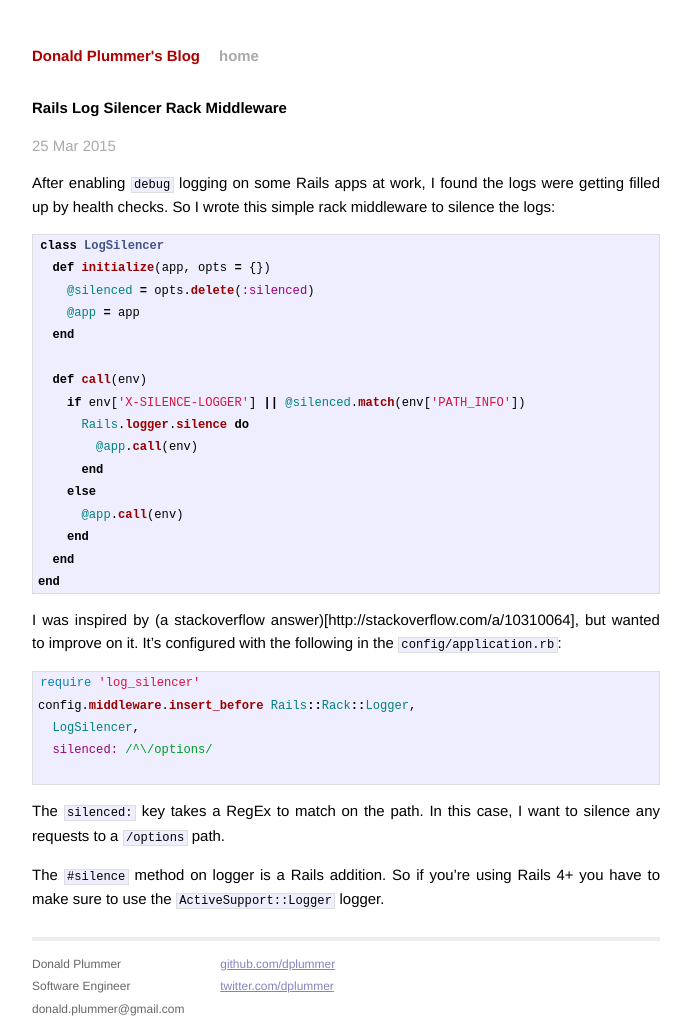
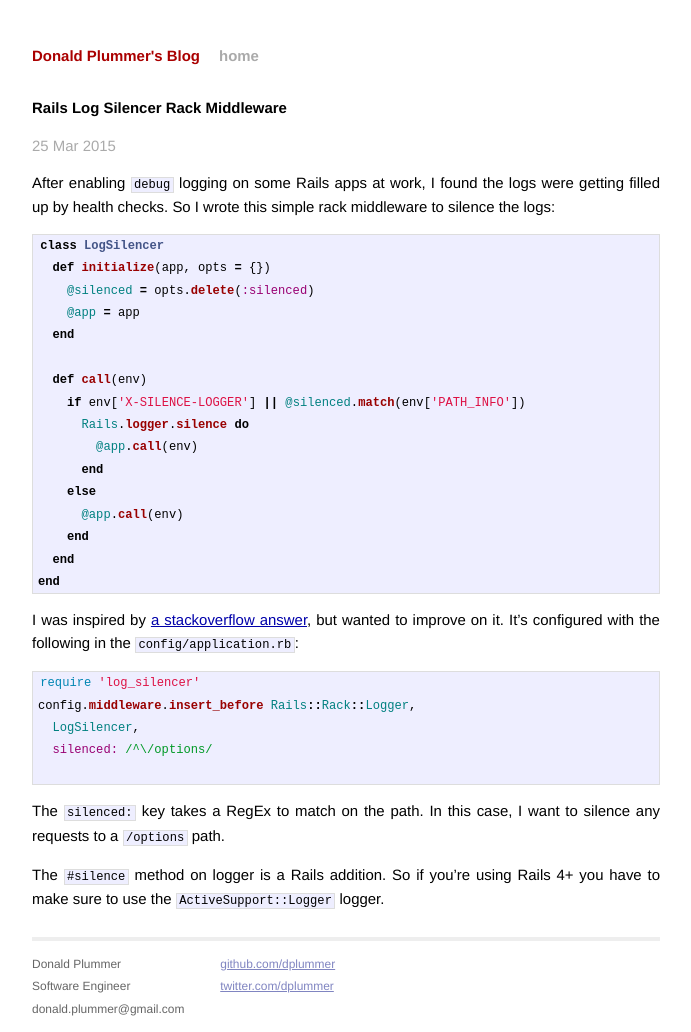
Before and after one commit to dplummer/dplummer.github.io, a Jekyll site: the page built from _posts/2015-03-25-log-silencer.md, in a window 1280 px wide. Shown: the whole page, without its empty margins (294-985 px from the left). Built offline with Jekyll 4.4.1, drawn with Linux system fonts in a browser that asks for light colours; Markdown is read by kramdown in place of the engine named in the settings.

Commit message:
Fix link

````diff
--- a/_posts/2015-03-25-log-silencer.md
+++ b/_posts/2015-03-25-log-silencer.md
@@ -27,8 +27,7 @@ class LogSilencer
 end
 ```
 
-I was inspired by (a stackoverflow
-answer)[http://stackoverflow.com/a/10310064], but wanted to improve on it. It's
+I was inspired by [a stackoverflow answer](http://stackoverflow.com/a/10310064), but wanted to improve on it. It's
 configured with the following in the `config/application.rb`:
 
 ```ruby
````
